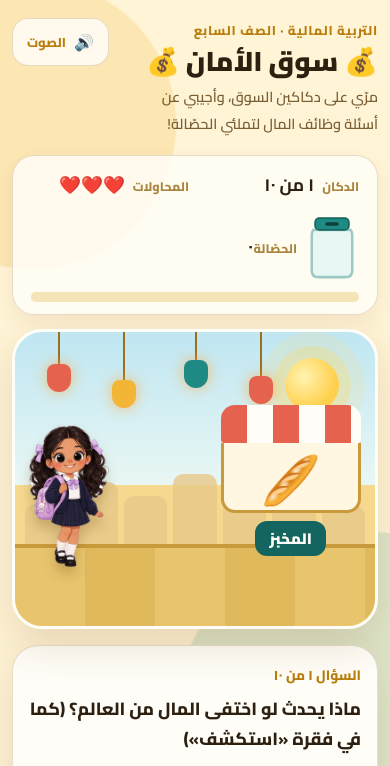
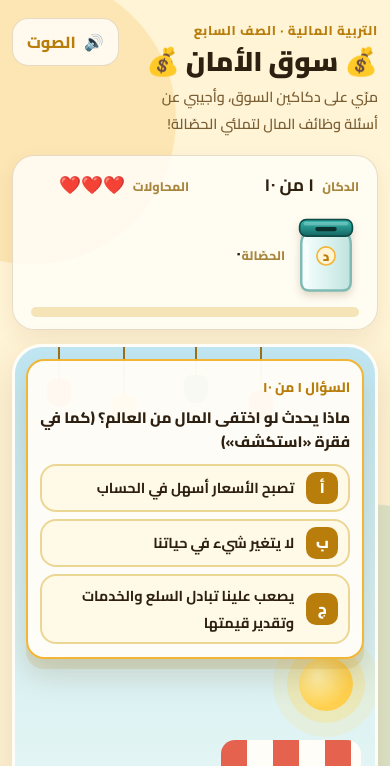
Before and after one commit to mais-irshaid-school/money-market-game, a plain HTML site: page index.html in a window 390 px wide. Both pictures are taken after a click on the button "ابدئي التسوّق ←". Shown: the top 766 px of the page. Drawn offline with Linux system fonts and the light colour scheme.

Commit message:
Move question bubble into the scene and redesign the coin jar
Co-Authored-By: Claude Sonnet 5.5 <noreply@anthropic.com>

```diff
--- a/index.html
+++ b/index.html
@@ -7,7 +7,7 @@
     <meta name="color-scheme" content="only light" />
     <meta name="description" content="سوق الأمان — لعبة تعليمية عن وظائف المال في المجتمع لطالبات الصف السابع." />
     <title>سوق الأمان</title>
-    <link rel="stylesheet" href="style.css?v=3" />
+    <link rel="stylesheet" href="style.css?v=7" />
   </head>
   <body>
     <main class="game-shell">
@@ -33,12 +33,21 @@
           <strong id="hearts">❤️❤️❤️</strong>
         </div>
         <div class="stat piggy-stat">
-          <span class="piggy" id="piggy" aria-hidden="true"><svg class="jar" viewBox="0 0 64 80" aria-hidden="true">
-  <defs><clipPath id="jarClip"><path d="M10 20 Q8 22 8 28 L8 68 Q8 76 16 76 L48 76 Q56 76 56 68 L56 28 Q56 22 54 20 Z"/></clipPath></defs>
-  <path d="M10 20 Q8 22 8 28 L8 68 Q8 76 16 76 L48 76 Q56 76 56 68 L56 28 Q56 22 54 20 Z" fill="#e9f7f4" stroke="#9cc9c4" stroke-width="3"/>
-  <g clip-path="url(#jarClip)"><rect id="jarFill" x="0" y="76" width="64" height="0" fill="#f2b535"/><g id="jarCoins" fill="#ffe48a" stroke="#b97d0b" stroke-width="1.2"></g></g>
-  <rect x="12" y="6" width="40" height="14" rx="5" fill="#1f8a83" stroke="#146560" stroke-width="2"/>
-  <rect x="24" y="11" width="16" height="4" rx="2" fill="#0d3f3c"/>
+          <span class="piggy" id="piggy" aria-hidden="true"><svg class="jar" viewBox="0 0 80 100" aria-hidden="true">
+  <defs>
+    <linearGradient id="glass" x1="0" y1="0" x2="1" y2="0"><stop offset="0" stop-color="#f7fffe"/><stop offset=".55" stop-color="#d9f1ee"/><stop offset="1" stop-color="#bfe2de"/></linearGradient>
+    <linearGradient id="gold" x1="0" y1="0" x2="0" y2="1"><stop offset="0" stop-color="#fff0a6"/><stop offset="1" stop-color="#f2b535"/></linearGradient>
+    <linearGradient id="lid" x1="0" y1="0" x2="0" y2="1"><stop offset="0" stop-color="#37bdb3"/><stop offset="1" stop-color="#146560"/></linearGradient>
+    <clipPath id="jarClip"><path d="M14 26 Q10 30 10 38 L10 84 Q10 94 20 94 L60 94 Q70 94 70 84 L70 38 Q70 30 66 26 Z"/></clipPath>
+  </defs>
+  <path d="M14 26 Q10 30 10 38 L10 84 Q10 94 20 94 L60 94 Q70 94 70 84 L70 38 Q70 30 66 26 Z" fill="url(#glass)" stroke="#7fbab4" stroke-width="3"/>
+  <circle cx="40" cy="52" r="11" fill="#fff4d6" stroke="#f2b535" stroke-width="2"/>
+  <text x="40" y="58" text-anchor="middle" font-size="16" font-weight="900" fill="#b97d0b" font-family="Cairo, Tahoma, sans-serif">د</text>
+  <g id="jarCoins" clip-path="url(#jarClip)"></g>
+  <path d="M17 40 L17 80" stroke="#fff" stroke-width="4" stroke-linecap="round" opacity=".6"/>
+  <rect x="8" y="8" width="64" height="20" rx="8" fill="url(#lid)" stroke="#0f4c48" stroke-width="2"/>
+  <rect x="13" y="11" width="54" height="4" rx="2" fill="#fff" opacity=".25"/>
+  <rect x="27" y="17" width="26" height="5" rx="2.5" fill="#0a2f2d"/>
 </svg></span>
           <div><span class="stat-label">الحصّالة</span><strong id="coinCount">٠</strong></div>
         </div>
@@ -62,6 +71,12 @@
         </div>
         <div class="girl" id="girl"><img src="assets/girl.png" alt="الفتاة تتجول في السوق" /></div>
 
+        <section class="question-bubble" id="questionBubble" hidden aria-live="polite">
+        <p class="question-number" id="questionNumber"></p>
+        <p class="question-text" id="questionText"></p>
+        <div class="answers" id="answers"></div>
+      </section>
+
         <div class="start-card" id="startCard">
           <strong>لكل دكان سؤال!</strong>
           <span>أجيبي إجابة صحيحة لتكسبي قطعة ذهبية. لديك ثلاث محاولات فقط.</span>
@@ -69,11 +84,6 @@
         </div>
       </section>
 
-      <section class="question-card" id="questionCard" hidden aria-live="polite">
-        <p class="question-number" id="questionNumber"></p>
-        <p class="question-text" id="questionText"></p>
-        <div class="answers" id="answers"></div>
-      </section>
     </main>
 
     <div class="result-overlay" id="winOverlay" hidden>
@@ -98,7 +108,7 @@
     </div>
 
     <div class="sr-only" id="statusMessage" aria-live="assertive"></div>
-    <script src="questions.js?v=3"></script>
-    <script src="script.js?v=3"></script>
+    <script src="questions.js?v=7"></script>
+    <script src="script.js?v=7"></script>
   </body>
 </html>
--- a/script.js
+++ b/script.js
@@ -86,13 +86,23 @@ function renderProgress() {
   $("progressText").textContent = `${arabicNumber(Math.min(current + 1, QUESTIONS_PER_GAME))} من ${arabicNumber(QUESTIONS_PER_GAME)}`;
   $("progressFill").style.width = `${(current / QUESTIONS_PER_GAME) * 100}%`;
 }
-function renderCoins() {
+function renderCoins(dropped = false) {
   $("coinCount").textContent = arabicNumber(coins);
-  const height = (coins / QUESTIONS_PER_GAME) * 50;
-  $("jarFill").setAttribute("y", 76 - height);
-  $("jarFill").setAttribute("height", height);
+  const pile = $("jarCoins");
+  pile.innerHTML = "";
+  for (let i = 0; i < coins; i++) {
+    const coin = document.createElementNS("http://www.w3.org/2000/svg", "ellipse");
+    coin.setAttribute("cx", 40 + ((i % 3) - 1) * 15);
+    coin.setAttribute("cy", 86 - Math.floor(i / 3) * 7);
+    coin.setAttribute("rx", 12);
+    coin.setAttribute("ry", 5);
+    coin.setAttribute("fill", "url(#gold)");
+    coin.setAttribute("stroke", "#b97d0b");
+    coin.setAttribute("stroke-width", "1.2");
+    if (dropped && i === coins - 1) coin.classList.add("coin-in");
+    pile.appendChild(coin);
+  }
 }
-
 /* قطعة ذهبية تطير من الدكان إلى الحصّالة */
 function flyCoin() {
   const from = stall.getBoundingClientRect();
@@ -120,7 +130,7 @@ function flyCoin() {
 
 async function showStall(index) {
   const [icon, name] = STALLS[index];
-  $("questionCard").hidden = true;
+  $("questionBubble").hidden = true;
   stall.classList.add("in-start");
   $("stallIcon").textContent = icon;
   $("stallName").textContent = name;
@@ -148,7 +158,7 @@ function renderQuestion(index) {
     btn.addEventListener("click", () => handleAnswer(i, btn));
     box.appendChild(btn);
   });
-  $("questionCard").hidden = false;
+  $("questionBubble").hidden = false;
   busy = false;
   setStatus(`${q.text}`);
 }
@@ -163,13 +173,13 @@ async function handleAnswer(i, btn) {
     sounds.coin();
     await flyCoin();
     coins++;
-    renderCoins();
+    renderCoins(true);
     setStatus("إجابة صحيحة! كسبتِ قطعة ذهبية.");
     await wait(450);
     current++;
     if (current >= QUESTIONS_PER_GAME) return win();
     renderProgress();
-    $("questionCard").hidden = true;
+    $("questionBubble").hidden = true;
     stall.classList.add("out");
     await wait(650);
     showStall(current);
--- a/style.css
+++ b/style.css
@@ -54,25 +54,27 @@ h2 { margin: 0 0 8px; }
 .progress-track { height: 10px; overflow: hidden; direction: rtl; background: #f4e4b8; border-radius: 20px; }
 .progress-track span { display: block; width: 0; height: 100%; background: linear-gradient(270deg, var(--gold), var(--coral)); border-radius: inherit; transition: width .5s ease; }
 .piggy-stat { align-items: center; }
-.piggy { display: inline-block; width: 54px; line-height: 0; }
-.jar { width: 100%; height: auto; }
+.piggy { display: inline-block; width: 66px; line-height: 0; }
+.jar { width: 100%; height: auto; filter: drop-shadow(0 4px 4px rgba(80, 50, 0, .18)); }
+.coin-in { animation: coin-drop .55s cubic-bezier(.3, 1.2, .5, 1); }
+@keyframes coin-drop { from { transform: translateY(-70px); opacity: 0; } 60% { opacity: 1; } }
 .piggy.bump { animation: bump .45s ease; }
 @keyframes bump { 40% { transform: scale(1.3) rotate(-8deg); } }
 
 .scene {
-  position: relative; height: clamp(300px, 46vw, 400px); overflow: hidden; direction: ltr;
-  background: linear-gradient(#bfe6f2 0, #e9f7f4 52%, #f6d98f 52%);
+  position: relative; height: clamp(580px, 56vw, 640px); overflow: hidden; direction: ltr;
+  background: linear-gradient(#bfe6f2 0, #e9f7f4 calc(100% - 120px), #f6d98f calc(100% - 120px));
   border: 3px solid var(--white); border-radius: 30px; box-shadow: var(--shadow);
 }
 .sun { position: absolute; top: 26px; right: 10%; width: 54px; height: 54px; border-radius: 50%; background: radial-gradient(circle at 35% 35%, #fff3b0, #ffd04d 65%); box-shadow: 0 0 0 12px rgba(255, 214, 90, .28), 0 0 0 26px rgba(255, 214, 90, .14); }
 .lanterns span { position: absolute; top: 0; left: var(--x); width: 2px; height: var(--h); background: #9a6f1e; }
 .lanterns span::after { content: ""; position: absolute; bottom: -26px; left: -11px; width: 24px; height: 28px; background: var(--c); border-radius: 8px 8px 12px 12px; box-shadow: 0 0 14px rgba(255, 170, 60, .7); }
-.skyline { position: absolute; left: 0; right: 0; bottom: 28%; height: 70px; display: flex; align-items: flex-end; gap: 6px; padding: 0 10px; }
+.skyline { position: absolute; left: 0; right: 0; bottom: 120px; height: 70px; display: flex; align-items: flex-end; gap: 6px; padding: 0 10px; }
 .skyline b { flex: 1; background: #e7c98a; border-radius: 10px 10px 0 0; opacity: .8; }
-.street { position: absolute; left: 0; right: 0; bottom: 0; height: 28%; background: repeating-linear-gradient(90deg, #e8c46d 0 70px, #dfb95c 70px 140px); border-top: 4px solid #c99a3b; }
+.street { position: absolute; left: 0; right: 0; bottom: 0; height: 120px; background: repeating-linear-gradient(90deg, #e8c46d 0 70px, #dfb95c 70px 140px); border-top: 4px solid #c99a3b; }
 
 .stall {
-  position: absolute; right: 8%; bottom: 24%; width: clamp(140px, 24vw, 220px); text-align: center;
+  position: absolute; right: 8%; bottom: 70px; width: clamp(140px, 22vw, 210px); text-align: center;
   transition: transform .6s ease, opacity .5s ease;
 }
 .stall.out { transform: translateX(120%); opacity: 0; }
@@ -81,7 +83,7 @@ h2 { margin: 0 0 8px; }
 .stall-icon { display: block; padding: 10px 0 4px; font-size: clamp(3rem, 7vw, 4.6rem); background: #fff7e2; border: 3px solid #c99a3b; border-top: 0; border-radius: 0 0 14px 14px; line-height: 1.1; }
 .stall-name { display: inline-block; margin-top: 8px; padding: 3px 14px; color: var(--white); font-weight: 900; background: var(--teal-dark); border-radius: 12px; font-size: .95rem; }
 
-.girl { position: absolute; bottom: 20%; left: 10%; width: clamp(80px, 13vw, 130px); transition: left .65s ease; }
+.girl { position: absolute; bottom: 50px; left: 8%; width: clamp(80px, 13vw, 130px); transition: left .65s ease; }
 .girl img { display: block; width: 100%; height: auto; filter: drop-shadow(0 8px 6px rgba(80, 50, 0, .22)); }
 .girl.walking img { animation: step .32s ease-in-out infinite alternate; }
 @keyframes step { to { transform: translateY(-8px) rotate(2deg); } }
@@ -101,14 +103,18 @@ h2 { margin: 0 0 8px; }
 .primary-button:hover { transform: translateY(-2px); }
 .primary-button:active { transform: translateY(3px); box-shadow: 0 2px 0 #b8463a; }
 
-.question-card { margin-top: 16px; padding: clamp(16px, 2.6vw, 28px); background: var(--white); border: 1px solid var(--line); border-radius: 26px; box-shadow: var(--shadow); animation: rise .35s ease; }
+.question-bubble {
+  position: absolute; z-index: 12; direction: rtl; left: clamp(14px, 3%, 40px); top: 18px; width: min(520px, 48%); padding: 16px 18px;
+  background: rgba(255, 253, 247, .97); border: 3px solid var(--gold); border-radius: 22px;
+  box-shadow: 0 10px 0 rgba(185, 125, 11, .14), 0 16px 30px rgba(110, 70, 10, .18); animation: rise .35s ease;
+}
 @keyframes rise { from { opacity: 0; transform: translateY(14px); } }
 .question-number { margin: 0 0 6px; color: var(--gold-dark); font-weight: 800; font-size: .85rem; }
-.question-text { margin: 0 0 16px; color: var(--deep); font-size: clamp(1.1rem, 2.2vw, 1.5rem); font-weight: 800; line-height: 1.7; }
-.answers { display: grid; gap: 10px; }
+.question-text { margin: 0 0 12px; color: var(--deep); font-size: clamp(.95rem, 1.5vw, 1.2rem); font-weight: 800; line-height: 1.6; }
+.answers { display: grid; gap: 7px; }
 .answer {
-  display: flex; align-items: center; gap: 12px; width: 100%; min-height: 56px; padding: 10px 16px; text-align: right; cursor: pointer;
-  color: var(--deep); font-weight: 700; font-size: clamp(1rem, 1.8vw, 1.15rem); background: #fff9e8;
+  display: flex; align-items: center; gap: 12px; width: 100%; min-height: 46px; padding: 7px 12px; text-align: right; cursor: pointer;
+  color: var(--deep); font-weight: 700; font-size: clamp(.88rem, 1.3vw, 1.02rem); background: #fff9e8;
   border: 2px solid #ecd694; border-radius: 16px; transition: transform .15s ease, background .2s ease;
 }
 .answer:hover:not(:disabled) { transform: translateX(-4px); background: #fff0c4; }
@@ -134,8 +140,12 @@ h2 { margin: 0 0 8px; }
   .game-shell { width: calc(100% - 24px); }
   .status-panel { grid-template-columns: 1fr 1fr; }
   .progress-track { grid-column: 1 / -1; order: 5; }
-  .sound-label, .sound-toggle span:last-child { font-size: .8rem; }
-  .stall { right: 4%; }
-  .girl { left: 4%; }
+  .scene { height: 620px; }
+  .question-bubble { left: 3%; width: 94%; top: 12px; padding: 13px 12px; border-width: 2px; border-radius: 18px; }
+  .question-text { font-size: .95rem; margin-bottom: 9px; }
+  .answer { min-height: 48px; font-size: .9rem; padding: 6px 10px; }
+  .stall { right: 4%; bottom: 70px; }
+  .girl { left: 3%; }
+  .sun { top: auto; bottom: 250px; right: 6%; }
 }
 @media (prefers-reduced-motion: reduce) { * { animation: none !important; transition-duration: .01s !important; } }
```
